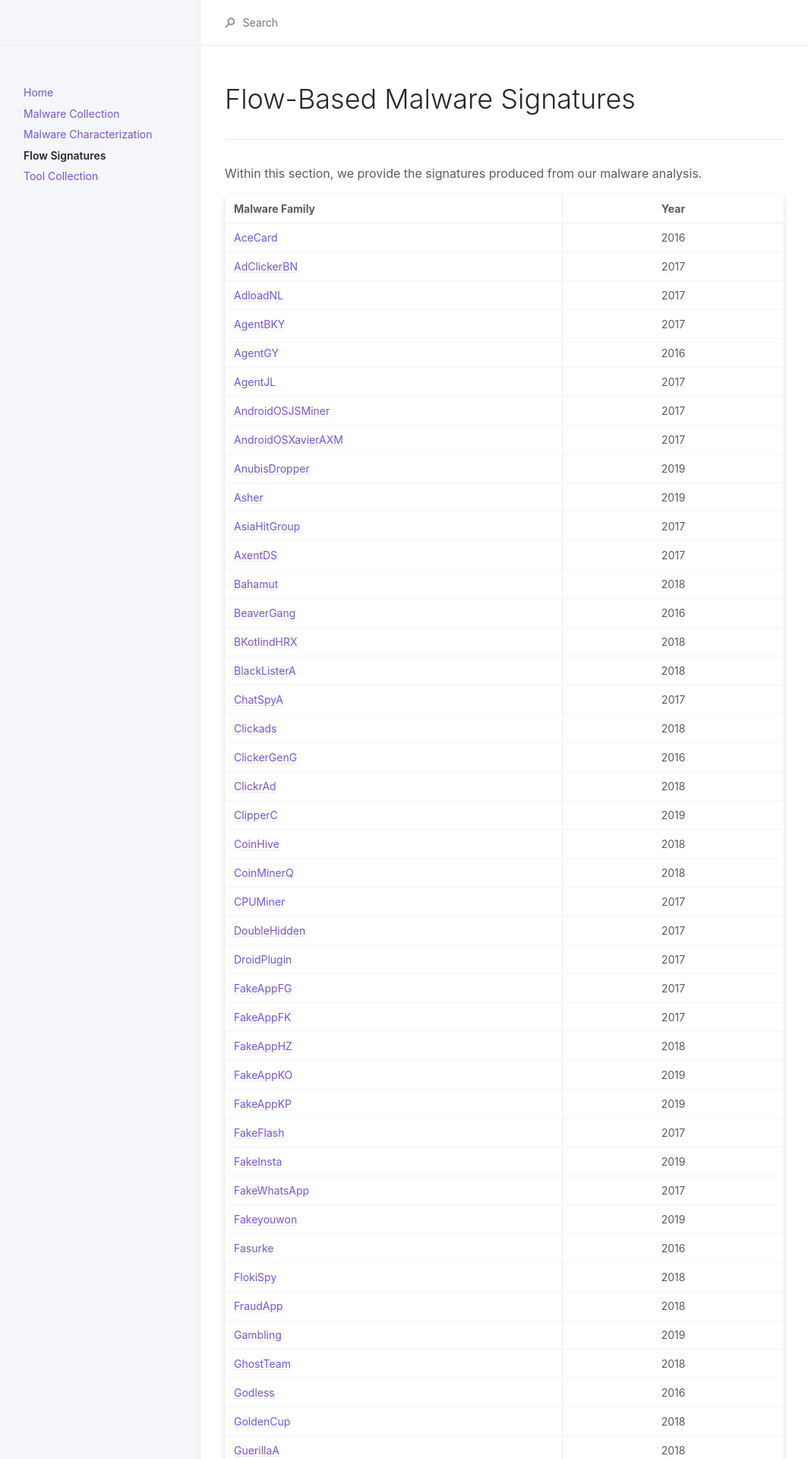
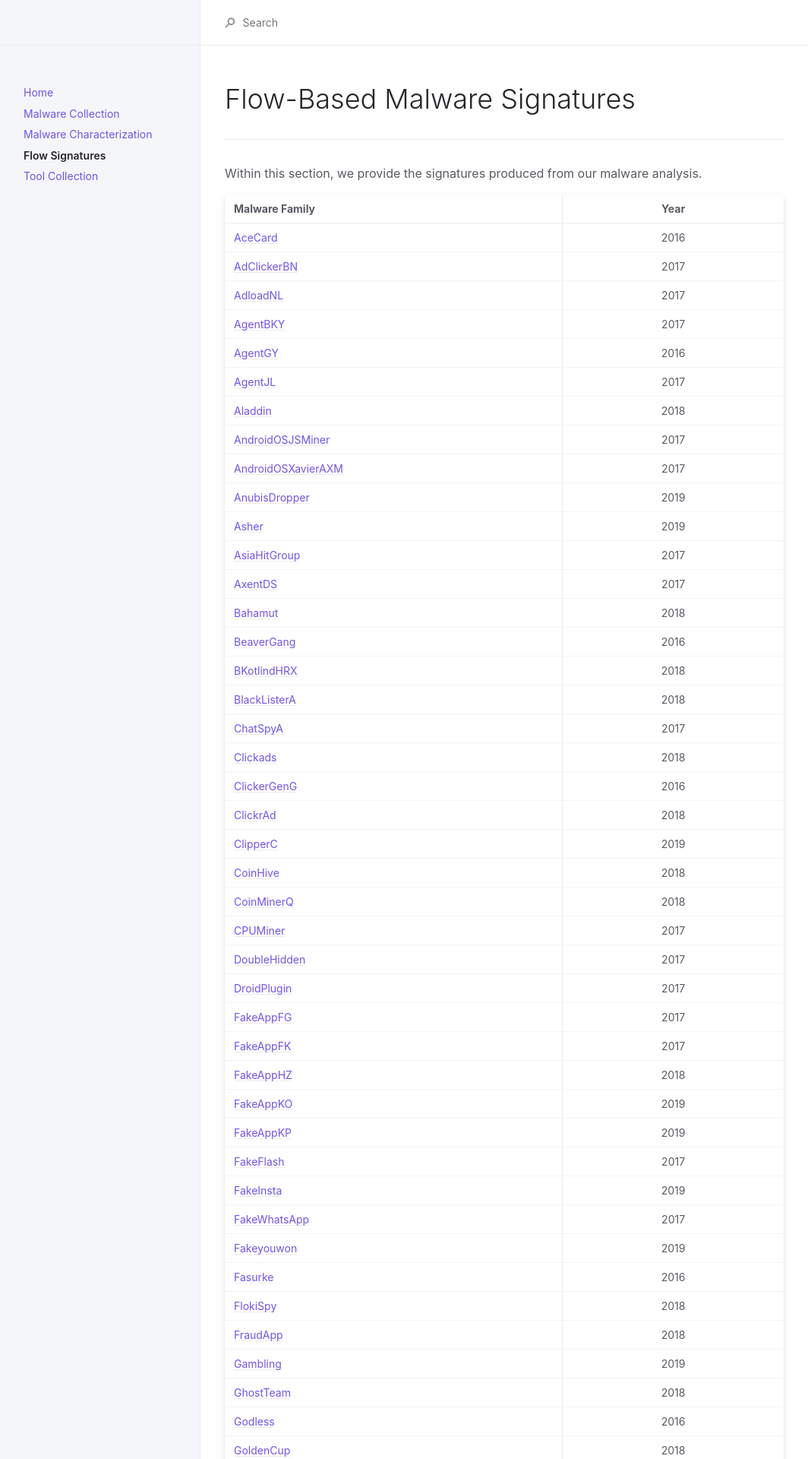
Before and after one commit to hello-from-anon-researcher/hello-from-anon-researcher.github.io, a Jekyll site: the page built from docs/malwarecharacterization/flowsignature.md, in a window 1280 px wide. Shown: the top 1920 px of the page at 76% size, without its empty margins (108-1172 px from the left). Built offline with Jekyll 4.4.1, drawn with Linux system fonts in a browser that asks for light colours.

Commit message:
update website

```diff
--- a/docs/malwarecharacterization/flowsignature.md
+++ b/docs/malwarecharacterization/flowsignature.md
@@ -19,6 +19,7 @@ Within this section, we provide the signatures produced from our malware analysi
 |[AgentBKY]()|2017|
 |[AgentGY]()|2016|
 |[AgentJL]()|2017|
+|[Aladdin]()|2018|
 |[AndroidOSJSMiner]()|2017|
 |[AndroidOSXavierAXM]()|2017|
 |[AnubisDropper]()|2019|
```
Also changed, not shown: other parts of docs/malwarecharacterization/flowsignature.md (+0 -1 lines), 1 other file.
